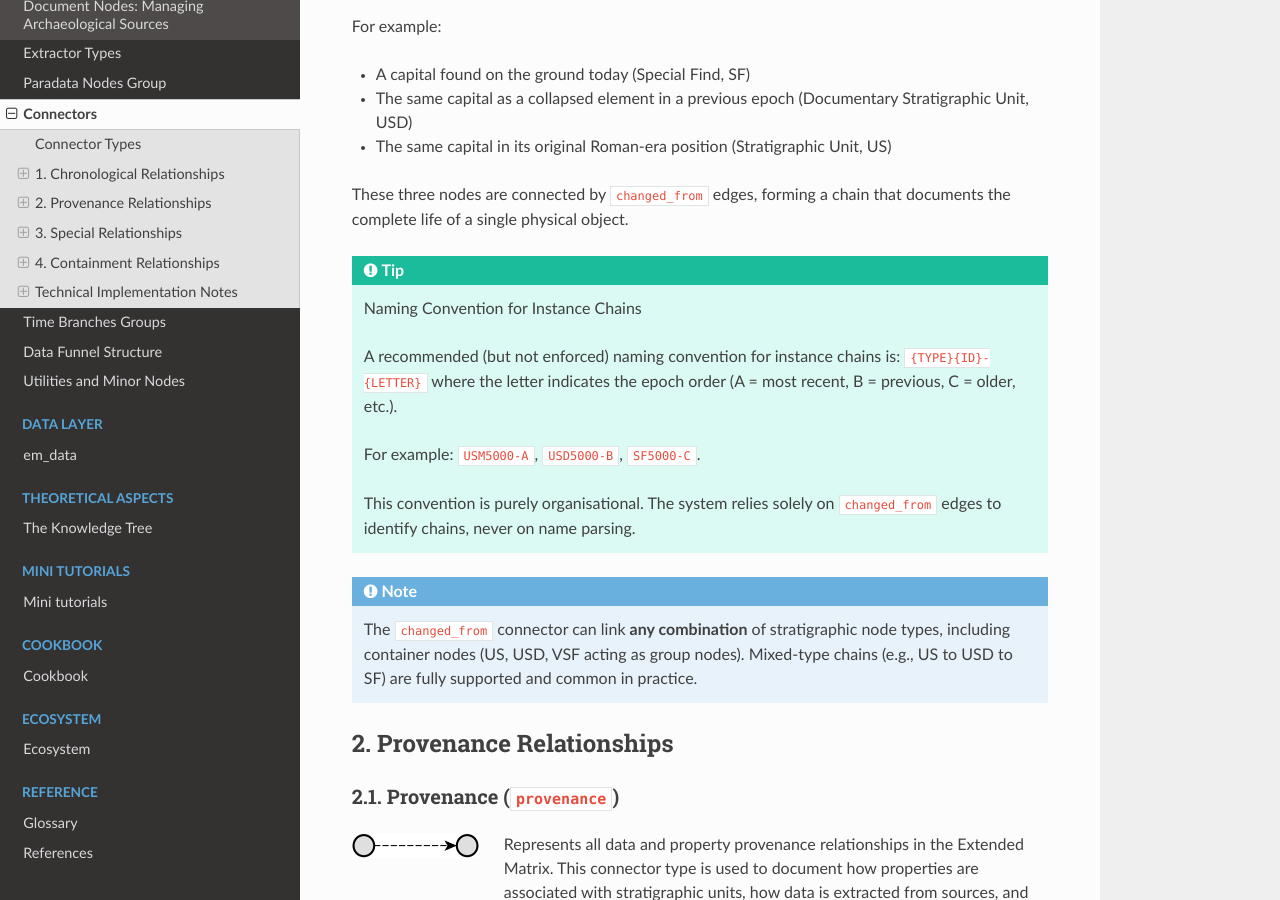
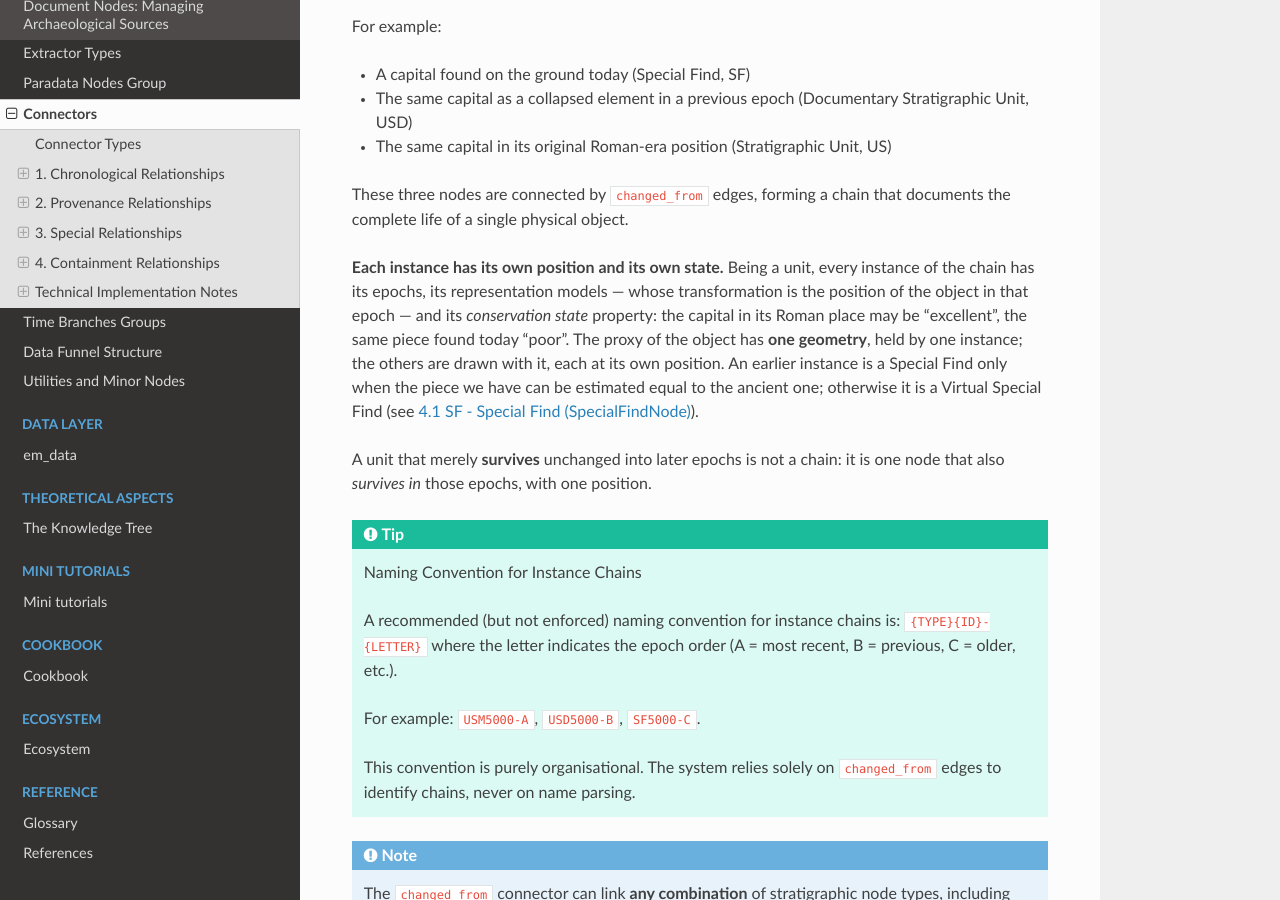
Before and after one commit to zalmoxes-laran/ExtendedMatrix-doc, a Sphinx documentation site: the page built from docs/connectors.rst, in a window 1280 px wide and 900 px high, scrolled down 1967 px. Built offline with Sphinx 7.4.7 and the Read the Docs theme 3.1.0, drawn with Linux system fonts in a browser that asks for light colours; pages that are not in the unit, such as notebooks, are missing from menus.

Commit message:
Each instance of the chain has its own position and state
Instance chains: every instance is a unit with its epochs, its models (whose transformation is its position in that epoch) and its conservation state; one geometry for the proxy, drawn at each instance's position. An earlier instance is an SF only when the piece is estimated equal to the ancient one. A unit that only survives is one node, not a chain.

```diff
--- a/docs/connectors.rst
+++ b/docs/connectors.rst
@@ -78,6 +78,10 @@ For example:
 * The same capital in its original Roman-era position (Stratigraphic Unit, US)
 
 These three nodes are connected by ``changed_from`` edges, forming a chain that documents the complete life of a single physical object.
+
+**Each instance has its own position and its own state.** Being a unit, every instance of the chain has its epochs, its representation models — whose transformation is the position of the object in that epoch — and its *conservation state* property: the capital in its Roman place may be "excellent", the same piece found today "poor". The proxy of the object has **one geometry**, held by one instance; the others are drawn with it, each at its own position. An earlier instance is a Special Find only when the piece we have can be estimated equal to the ancient one; otherwise it is a Virtual Special Find (see :ref:`sfnodes`).
+
+A unit that merely **survives** unchanged into later epochs is not a chain: it is one node that also *survives in* those epochs, with one position.
 
 .. tip:: Naming Convention for Instance Chains
 
```
